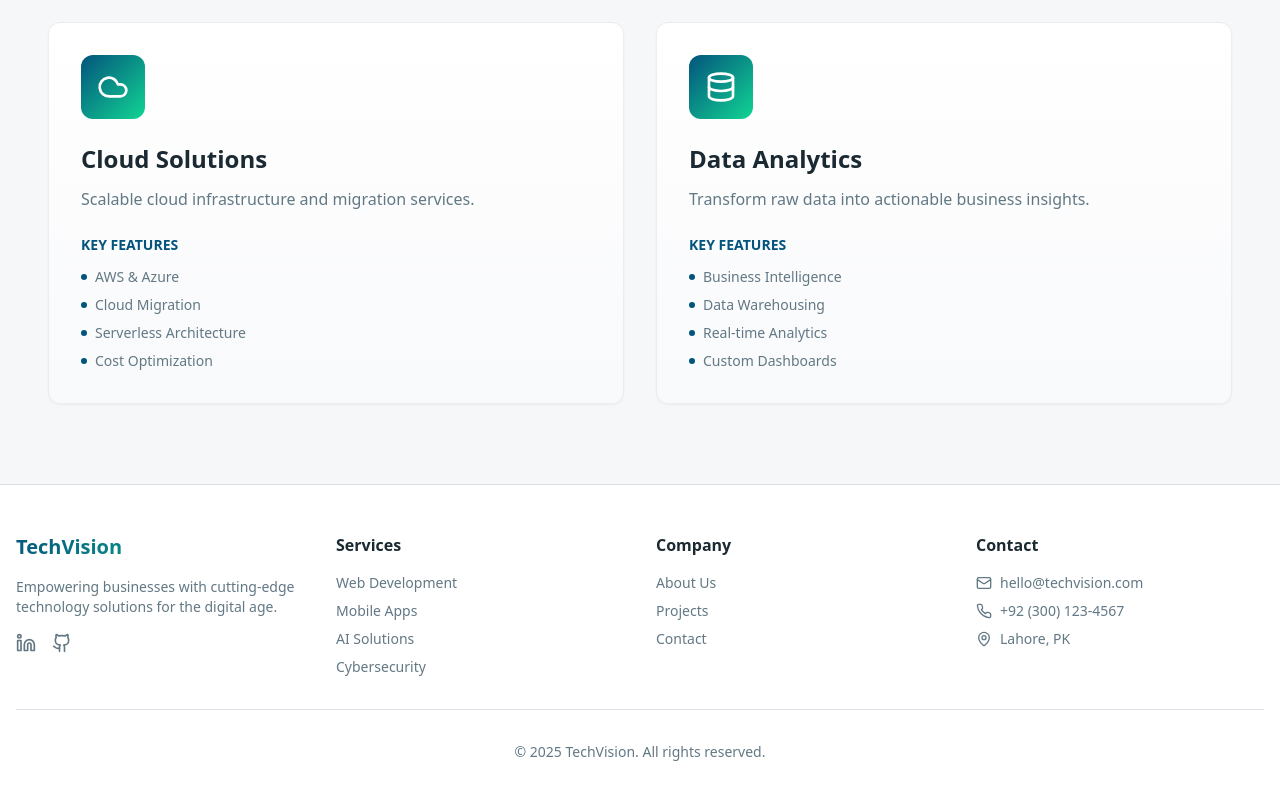
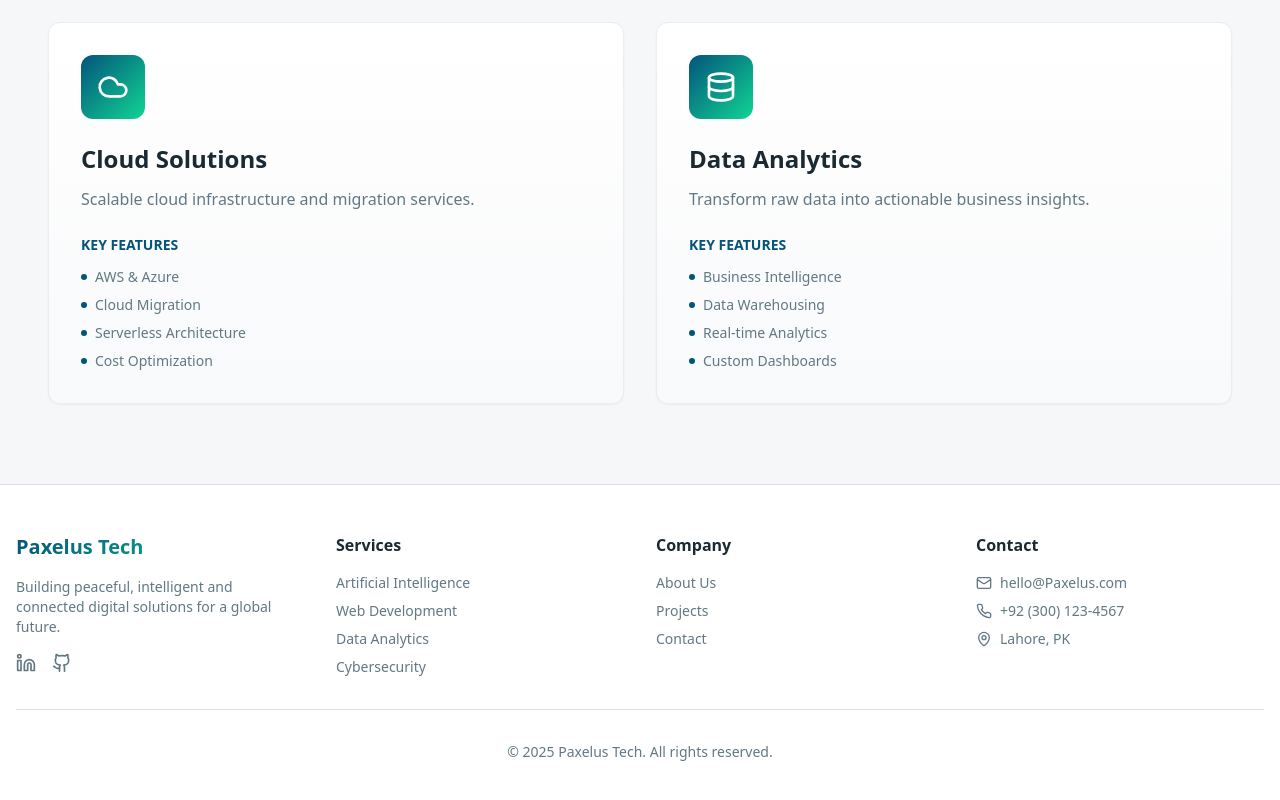
Before and after one commit to MuhammadAmmarHaider/StartupPorfolio, a React (Vite) app: page /services in a window 1280 px wide. Shown: the part 1246-2046 px from the top of the page. Built offline with nearby package versions, Linux system fonts and the light colour scheme; the HTML template or start-up script is replaced by a standard one.

Commit message:
services-about-us

```diff
--- a/src/components/Footer.tsx
+++ b/src/components/Footer.tsx
@@ -8,10 +8,10 @@ const Footer = () => {
         <div className="grid grid-cols-1 md:grid-cols-4 gap-8">
           <div>
             <h3 className="text-xl font-bold bg-gradient-primary bg-clip-text text-transparent mb-4">
-              TechVision
+              Paxelus Tech
             </h3>
             <p className="text-muted-foreground text-sm">
-              Empowering businesses with cutting-edge technology solutions for the digital age.
+              Building peaceful, intelligent and connected digital solutions for a global future.
             </p>
             <div className="flex space-x-4 mt-4">
               <a href="#" className="text-muted-foreground hover:text-primary transition-colors">
@@ -26,9 +26,9 @@ const Footer = () => {
           <div>
             <h4 className="font-semibold mb-4">Services</h4>
             <ul className="space-y-2 text-sm">
+              <li><Link to="/services" className="text-muted-foreground hover:text-primary transition-colors">Artificial Intelligence</Link></li>
               <li><Link to="/services" className="text-muted-foreground hover:text-primary transition-colors">Web Development</Link></li>
-              <li><Link to="/services" className="text-muted-foreground hover:text-primary transition-colors">Mobile Apps</Link></li>
-              <li><Link to="/services" className="text-muted-foreground hover:text-primary transition-colors">AI Solutions</Link></li>
+              <li><Link to="/services" className="text-muted-foreground hover:text-primary transition-colors">Data Analytics</Link></li>
               <li><Link to="/services" className="text-muted-foreground hover:text-primary transition-colors">Cybersecurity</Link></li>
             </ul>
           </div>
@@ -47,7 +47,7 @@ const Footer = () => {
             <ul className="space-y-2 text-sm text-muted-foreground">
               <li className="flex items-center gap-2">
                 <Mail size={16} />
-                <span>hello@techvision.com</span>
+                <span>hello@Paxelus.com</span>
               </li>
               <li className="flex items-center gap-2">
                 <Phone size={16} />
@@ -62,7 +62,7 @@ const Footer = () => {
         </div>
 
         <div className="border-t border-border mt-8 pt-8 text-center text-sm text-muted-foreground">
-          <p>&copy; {new Date().getFullYear()} TechVision. All rights reserved.</p>
+          <p>&copy; {new Date().getFullYear()} Paxelus Tech. All rights reserved.</p>
         </div>
       </div>
     </footer>
--- a/src/pages/About.tsx
+++ b/src/pages/About.tsx
@@ -3,6 +3,7 @@ import { Card } from "@/components/ui/card";
 import Navbar from "@/components/Navbar";
 import Footer from "@/components/Footer";
 import Arshad from "../assets/images/Arshad-pic1.jpg";
+import Khurram from "../assets/images/K-Shahzad1.jpg";
 
 const About = () => {
   const values = [
@@ -48,6 +49,7 @@ const About = () => {
     {
       name: "Khurran Shahzad",
       role: "Head of Design",
+      Image: Khurram
     },
     {
       name: "Ahmad Mukhtar",
@@ -63,10 +65,10 @@ const About = () => {
         <div className="container mx-auto">
           <div className="text-center mb-16 animate-fade-in">
             <h1 className="text-5xl md:text-6xl font-bold mb-6 bg-gradient-primary bg-clip-text text-transparent">
-              About TechVision
+              About Paxelus Tech
             </h1>
             <p className="text-xl text-muted-foreground max-w-3xl mx-auto">
-              We're a team of passionate technologists dedicated to building solutions that make a difference
+              We're a team of passionate technologists dedicated to building peaceful, intelligent and connected digital solutions for a global future
             </p>
           </div>
 
--- a/src/pages/Services.tsx
+++ b/src/pages/Services.tsx
@@ -1,4 +1,4 @@
-import { Code2, Smartphone, Brain, Shield, Cloud, GitBranch, Database, Cpu } from "lucide-react";
+import { Code2, Smartphone, Shield, Cloud, Database } from "lucide-react";
 import { Card } from "@/components/ui/card";
 import Navbar from "@/components/Navbar";
 import Footer from "@/components/Footer";
@@ -7,7 +7,7 @@ const Services = () => {
   const services = [
     {
       icon: Code2,
-      title: "Artificial Intelligenc",
+      title: "Artificial Intelligence",
       description: "AI poweded intelligent solution, Gen AI, Computer Vision, NLP.",
       features: [
         "Intelligent Web Apps",
```
